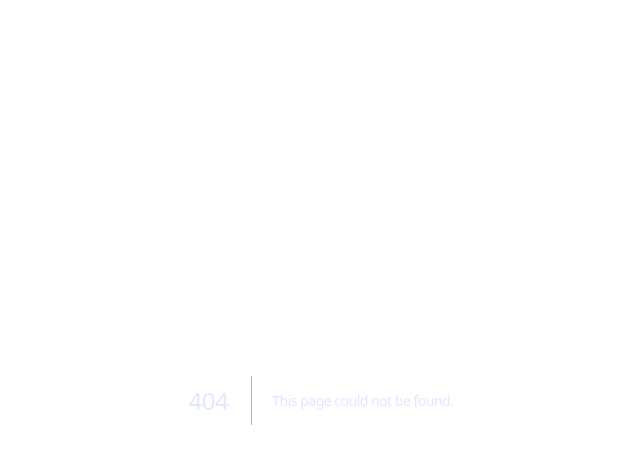
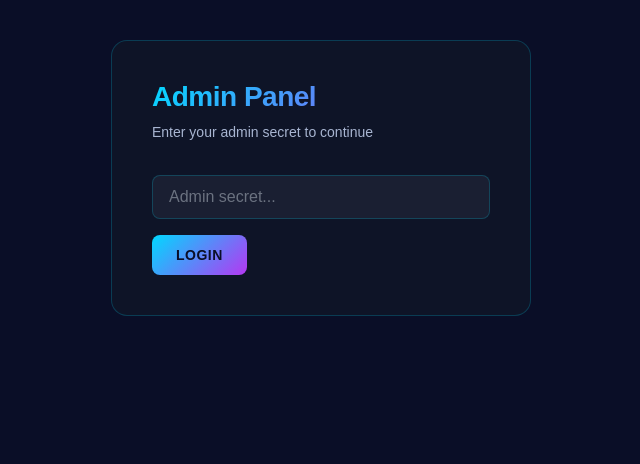
Before and after one commit to Warmonkeyx2/SourceOverlay, a Next.js app: page /admin in a window 1280 px wide. Before the commit this address had no page. Shown: the top 464 px of the page, without its empty margins (319-959 px from the left). Built offline with nearby package versions, Linux system fonts and the light colour scheme.

Commit message:
Add admin panel with user management UI

```diff
--- /dev/null
+++ b/src/pages/admin.tsx
@@ -0,0 +1,156 @@
+import React, { useState, useEffect } from 'react';
+import axios from 'axios';
+
+interface User {
+  id: string;
+  email: string;
+  emailVerified: boolean;
+  mfaEnabled: boolean;
+  createdAt: string;
+  _count: { layouts: number };
+}
+
+export default function AdminPanel() {
+  const [secret, setSecret] = useState('');
+  const [authed, setAuthed] = useState(false);
+  const [users, setUsers] = useState<User[]>([]);
+  const [loading, setLoading] = useState(false);
+  const [error, setError] = useState('');
+  const [deleteConfirm, setDeleteConfirm] = useState<string | null>(null);
+
+  const handleLogin = async (e: React.FormEvent) => {
+    e.preventDefault();
+    setLoading(true);
+    setError('');
+    try {
+      const res = await axios.get('/api/admin/users', {
+        headers: { 'x-admin-secret': secret },
+      });
+      setUsers(res.data.users);
+      setAuthed(true);
+      sessionStorage.setItem('adminSecret', secret);
+    } catch {
+      setError('Invalid admin secret');
+    } finally {
+      setLoading(false);
+    }
+  };
+
+  const handleDelete = async (email: string) => {
+    try {
+      await axios.delete('/api/admin/delete-user', {
+        headers: { 'x-admin-secret': secret || sessionStorage.getItem('adminSecret') || '' },
+        data: { email },
+      });
+      setUsers(users.filter(u => u.email !== email));
+      setDeleteConfirm(null);
+    } catch (err: any) {
+      setError(err.response?.data?.error || 'Failed to delete user');
+    }
+  };
+
+  useEffect(() => {
+    const saved = sessionStorage.getItem('adminSecret');
+    if (saved) {
+      setSecret(saved);
+      axios.get('/api/admin/users', { headers: { 'x-admin-secret': saved } })
+        .then(res => { setUsers(res.data.users); setAuthed(true); })
+        .catch(() => sessionStorage.removeItem('adminSecret'));
+    }
+  }, []);
+
+  const styles = {
+    page: { minHeight: '100vh', background: '#0a0e27', color: '#fff', fontFamily: 'sans-serif', padding: '40px 20px' },
+    card: { maxWidth: '900px', margin: '0 auto', background: 'rgba(15, 22, 41, 0.9)', border: '1px solid rgba(0,217,255,0.2)', borderRadius: '16px', padding: '40px' },
+    title: { fontSize: '28px', fontWeight: 700, background: 'linear-gradient(135deg, #00d9ff, #b537f2)', WebkitBackgroundClip: 'text', WebkitTextFillColor: 'transparent', backgroundClip: 'text', marginBottom: '8px' },
+    subtitle: { color: '#a8b5d1', marginBottom: '32px', fontSize: '14px' },
+    input: { width: '100%', padding: '12px 16px', background: 'rgba(255,255,255,0.05)', border: '1px solid rgba(0,217,255,0.2)', borderRadius: '8px', color: '#fff', fontSize: '16px', marginBottom: '16px', boxSizing: 'border-box' as const },
+    btn: { padding: '12px 24px', background: 'linear-gradient(135deg, #00d9ff, #b537f2)', color: '#0a0e27', border: 'none', borderRadius: '8px', fontWeight: 700, cursor: 'pointer', fontSize: '14px' },
+    dangerBtn: { padding: '8px 16px', background: 'rgba(255,0,110,0.15)', border: '1px solid rgba(255,0,110,0.4)', color: '#ff006e', borderRadius: '6px', cursor: 'pointer', fontSize: '13px', fontWeight: 600 },
+    confirmBtn: { padding: '8px 16px', background: '#ff006e', color: '#fff', border: 'none', borderRadius: '6px', cursor: 'pointer', fontSize: '13px', fontWeight: 700, marginRight: '8px' },
+    cancelBtn: { padding: '8px 16px', background: 'rgba(255,255,255,0.1)', color: '#fff', border: 'none', borderRadius: '6px', cursor: 'pointer', fontSize: '13px' },
+    table: { width: '100%', borderCollapse: 'collapse' as const, marginTop: '24px' },
+    th: { textAlign: 'left' as const, padding: '12px 16px', borderBottom: '1px solid rgba(0,217,255,0.15)', color: '#00d9ff', fontSize: '12px', textTransform: 'uppercase' as const, letterSpacing: '0.05em' },
+    td: { padding: '14px 16px', borderBottom: '1px solid rgba(255,255,255,0.05)', fontSize: '14px', color: '#e0e6f0' },
+    badge: (ok: boolean) => ({ display: 'inline-block', padding: '3px 10px', borderRadius: '20px', fontSize: '11px', fontWeight: 700, background: ok ? 'rgba(0,217,255,0.15)' : 'rgba(255,0,110,0.15)', color: ok ? '#00d9ff' : '#ff006e' }),
+    error: { padding: '12px 16px', background: 'rgba(255,0,110,0.1)', border: '1px solid rgba(255,0,110,0.3)', borderRadius: '8px', color: '#ff006e', marginBottom: '16px' },
+  };
+
+  if (!authed) {
+    return (
+      <div style={styles.page}>
+        <div style={{ ...styles.card, maxWidth: '420px' }}>
+          <h1 style={styles.title}>Admin Panel</h1>
+          <p style={styles.subtitle}>Enter your admin secret to continue</p>
+          {error && <div style={styles.error}>{error}</div>}
+          <form onSubmit={handleLogin}>
+            <input
+              type="password"
+              value={secret}
+              onChange={e => setSecret(e.target.value)}
+              placeholder="Admin secret..."
+              style={styles.input}
+              required
+            />
+            <button type="submit" style={styles.btn} disabled={loading}>
+              {loading ? 'Verifying...' : 'Login'}
+            </button>
+          </form>
+        </div>
+      </div>
+    );
+  }
+
+  return (
+    <div style={styles.page}>
+      <div style={styles.card}>
+        <div style={{ display: 'flex', justifyContent: 'space-between', alignItems: 'flex-start', marginBottom: '8px' }}>
+          <h1 style={styles.title}>Admin Panel</h1>
+          <button onClick={() => { setAuthed(false); sessionStorage.removeItem('adminSecret'); }} style={styles.cancelBtn}>
+            Logout
+          </button>
+        </div>
+        <p style={styles.subtitle}>{users.length} total users</p>
+
+        {error && <div style={styles.error}>{error}</div>}
+
+        <table style={styles.table}>
+          <thead>
+            <tr>
+              <th style={styles.th}>Email</th>
+              <th style={styles.th}>Verified</th>
+              <th style={styles.th}>MFA</th>
+              <th style={styles.th}>Layouts</th>
+              <th style={styles.th}>Joined</th>
+              <th style={styles.th}>Actions</th>
+            </tr>
+          </thead>
+          <tbody>
+            {users.map(user => (
+              <tr key={user.id}>
+                <td style={styles.td}>{user.email}</td>
+                <td style={styles.td}><span style={styles.badge(user.emailVerified)}>{user.emailVerified ? '✓ Yes' : '✗ No'}</span></td>
+                <td style={styles.td}><span style={styles.badge(user.mfaEnabled)}>{user.mfaEnabled ? '✓ On' : '✗ Off'}</span></td>
+                <td style={styles.td}>{user._count.layouts}</td>
+                <td style={styles.td}>{new Date(user.createdAt).toLocaleDateString()}</td>
+                <td style={styles.td}>
+                  {deleteConfirm === user.email ? (
+                    <>
+                      <button onClick={() => handleDelete(user.email)} style={styles.confirmBtn}>Confirm Delete</button>
+                      <button onClick={() => setDeleteConfirm(null)} style={styles.cancelBtn}>Cancel</button>
+                    </>
+                  ) : (
+                    <button onClick={() => setDeleteConfirm(user.email)} style={styles.dangerBtn}>Delete</button>
+                  )}
+                </td>
+              </tr>
+            ))}
+            {users.length === 0 && (
+              <tr><td colSpan={6} style={{ ...styles.td, textAlign: 'center', color: '#a8b5d1' }}>No users found</td></tr>
+            )}
+          </tbody>
+        </table>
+      </div>
+    </div>
+  );
+}
--- /dev/null
+++ b/src/pages/api/admin/users.ts
@@ -0,0 +1,27 @@
+import { NextApiRequest, NextApiResponse } from 'next';
+import { prisma } from '@/lib/db';
+
+const ADMIN_SECRET = process.env.ADMIN_SECRET;
+
+export default async function handler(req: NextApiRequest, res: NextApiResponse) {
+  if (req.headers['x-admin-secret'] !== ADMIN_SECRET || !ADMIN_SECRET) {
+    return res.status(401).json({ error: 'Unauthorized' });
+  }
+
+  if (req.method === 'GET') {
+    const users = await prisma.user.findMany({
+      select: {
+        id: true,
+        email: true,
+        emailVerified: true,
+        mfaEnabled: true,
+        createdAt: true,
+        _count: { select: { layouts: true } },
+      },
+      orderBy: { createdAt: 'desc' },
+    });
+    return res.status(200).json({ users });
+  }
+
+  return res.status(405).json({ error: 'Method not allowed' });
+}
```
